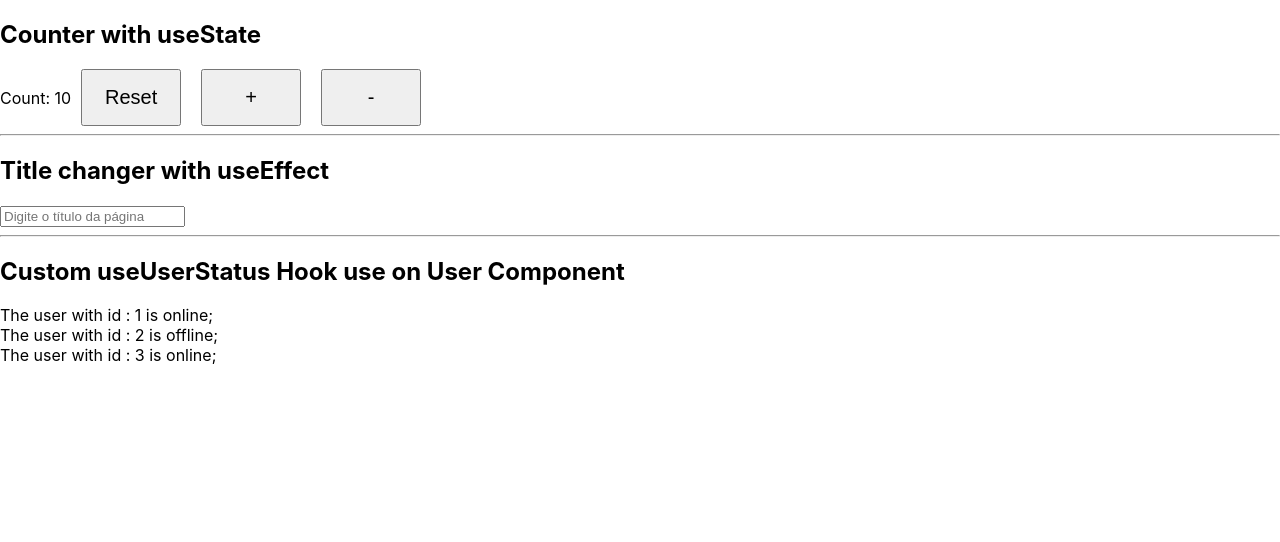
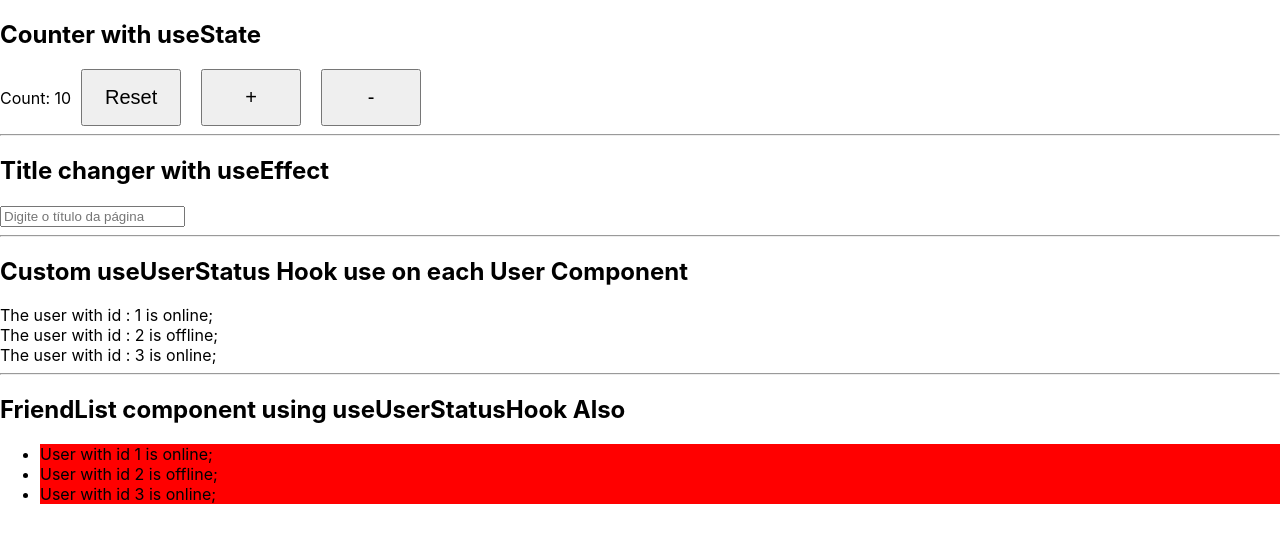
Before and after one commit to T14g/react-concepts, a React (Create React App) app: page / in a window 1280 px wide. Shown: the top 542 px of the page. Built offline with nearby package versions, Linux system fonts and the light colour scheme.

Commit message:
Making of friend-list component

```diff
--- a/src/App.js
+++ b/src/App.js
@@ -1,8 +1,22 @@
 import TitleChanger from "./components/hooks/useEffect/titleChanger.component";
 import Counter from "./components/hooks/useState/counter.component";
 import User from "./components/user/user.component";
+import FriendList from "./components/friend-list/friend-list.component";
 
 function App() {
+  const users = [
+    {
+      'id': '1',
+    },
+    {
+      'id': '2',
+    },
+    {
+      'id': '3',
+    }
+  ];
+
+
   return (
     <div className="App">
       <h2>Counter with useState</h2>
@@ -13,10 +27,14 @@ function App() {
       <TitleChanger />
       <hr />
 
-      <h2>Custom useUserStatus Hook use on User Component</h2>
+      <h2>Custom useUserStatus Hook use on each User Component</h2>
       <User id={'1'} />
       <User id={'2'} />
       <User id={'3'} />
+      <hr />
+
+      <h2>FriendList component using useUserStatusHook Also</h2>
+      <FriendList list={users} />
 
 
     </div>
--- /dev/null
+++ b/src/components/friend-list/friend-list.component.jsx
@@ -0,0 +1,22 @@
+import useUserStatus from "../hooks/useUserStatus";
+
+const FriendList = ({ list }) => {
+
+    return (
+        <ul>
+            {
+                list.length > 0 && list.map((item, index) => {
+                    const status = useUserStatus(item.id);
+
+                    return (
+                        <li key={index} style={{ background: item.status === 'online' ? 'green' : 'red' }}>
+                            User with id {item.id} is {status};
+                        </li>
+                    )
+                })
+            }
+        </ul>
+    );
+}
+
+export default FriendList;
--- a/src/services/userAPI.js
+++ b/src/services/userAPI.js
@@ -11,7 +11,7 @@ const users = [
         'id': '3',
         'status': 'online'
     }
-]
+];
 
 const userStatus = (id) => {
     let status = null;
```
